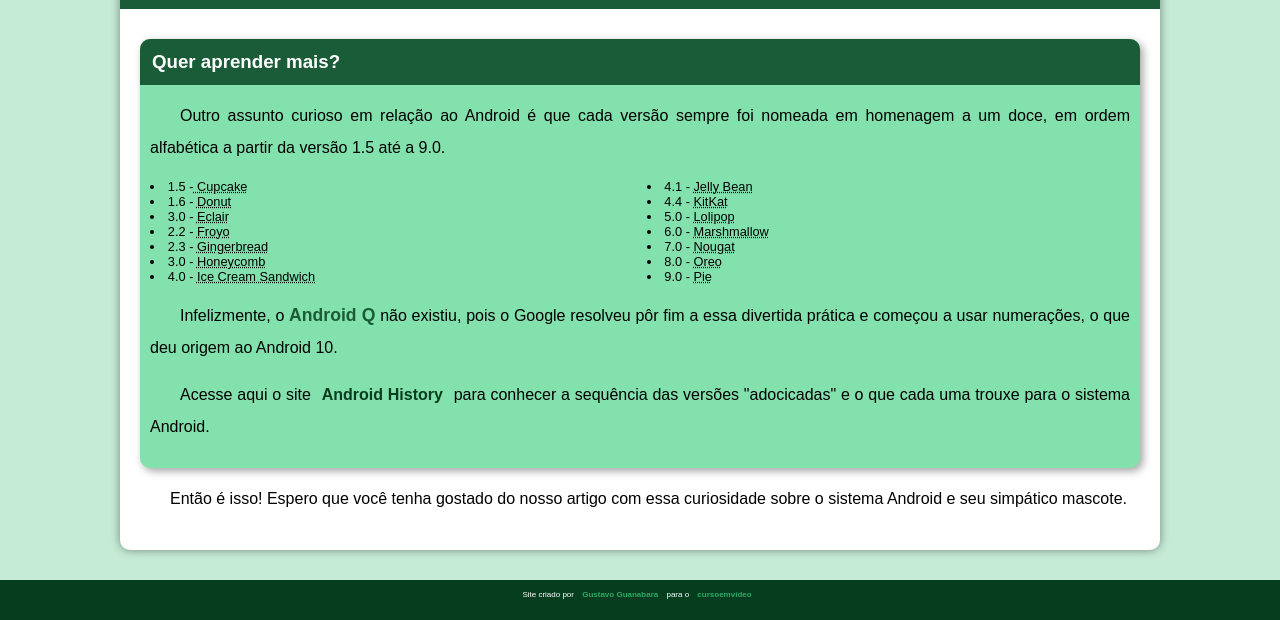
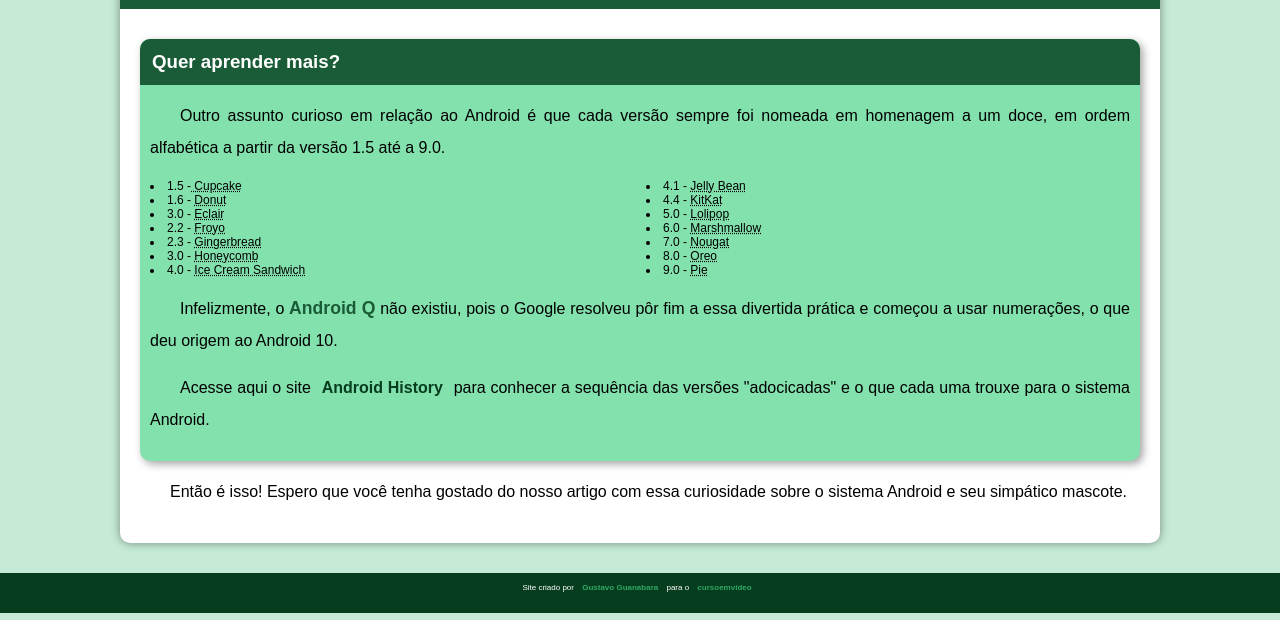
Before and after one commit to DanielFBarbosa/projeto-android, a plain HTML site: page index.html in a window 1280 px wide. Shown: the part 2860-3480 px from the top of the page. Drawn offline with Linux system fonts and the light colour scheme.

Commit message:
resolvido

```diff
--- a/estilo/style.css
+++ b/estilo/style.css
@@ -189,7 +189,7 @@ aside > ul {
     list-style-position: inside;
     columns: 2;
     font-family: var(--fonte-padrao);
-    font-size: .8em;
+    font-size: .75em;
 }
 
 footer {
```
